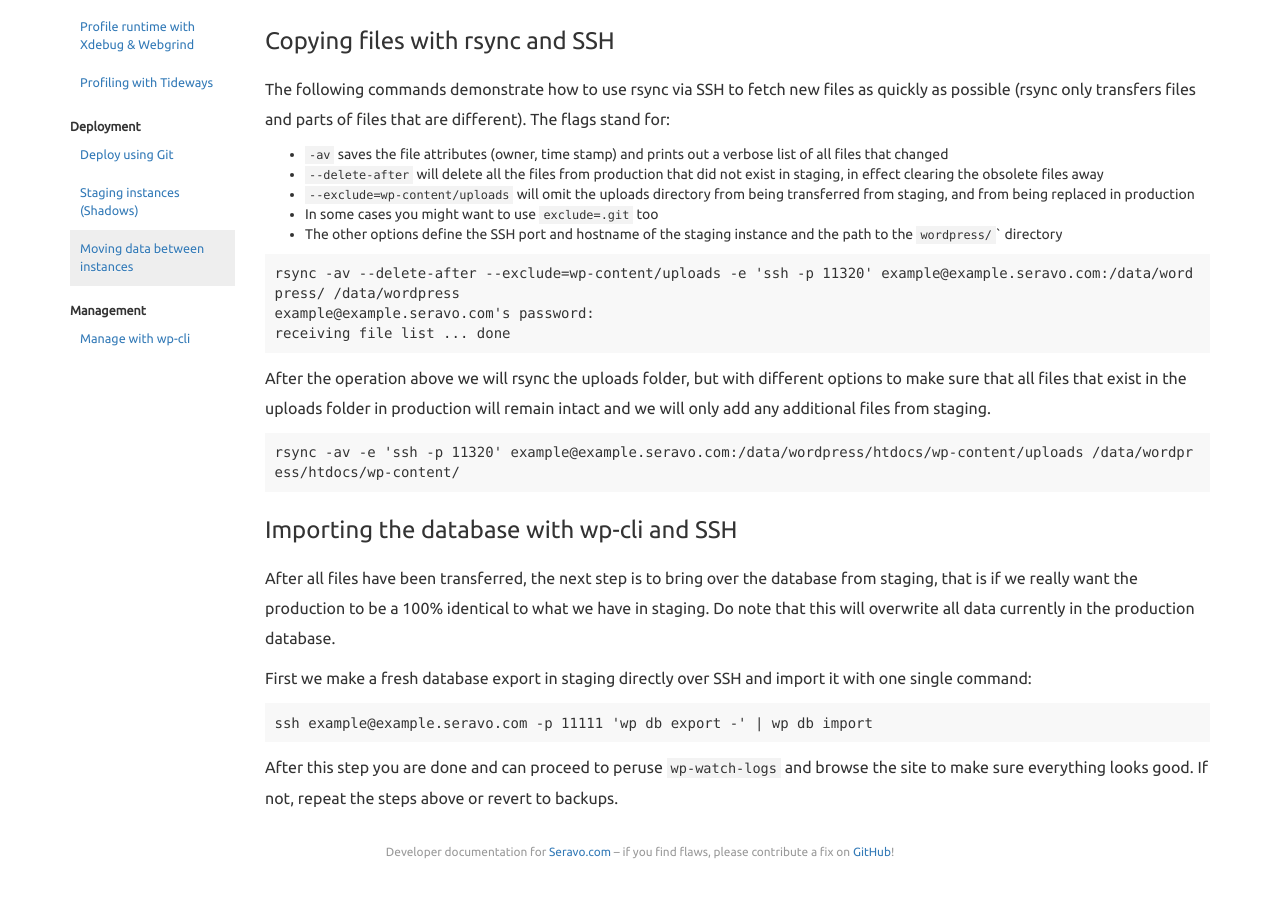
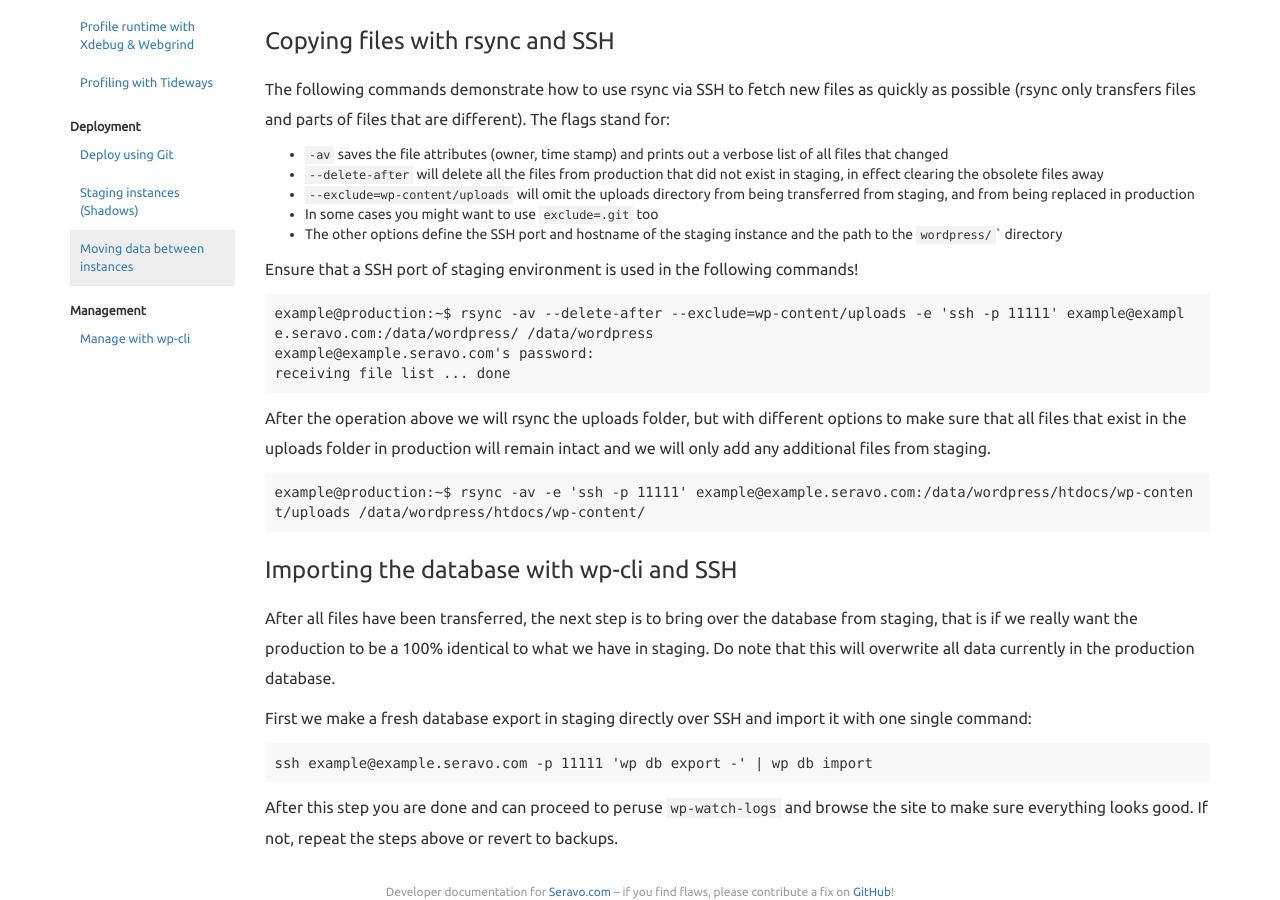
Before and after one commit to Seravo/docs, a Jekyll site: the page built from _posts/2017-03-29-moving-data.md, in a window 1280 px wide and 900 px high, scrolled down 1379 px. Built offline with Jekyll 4.4.1, drawn with Linux system fonts in a browser that asks for light colours; nearby versions of some CDN libraries.

Commit message:
Update migration instructions
These updates have been made due to customers' feedback.

````diff
--- a/_posts/2017-03-29-moving-data.md
+++ b/_posts/2017-03-29-moving-data.md
@@ -49,8 +49,10 @@ The following commands demonstrate how to use rsync via SSH to fetch new files a
 *  In some cases you might want to use `exclude=.git` too
 *  The other options define the SSH port and hostname of the staging instance and the path to the `wordpress/`` directory
 
+Ensure that a SSH port of staging environment is used in the following commands!
+
 ```
-rsync -av --delete-after --exclude=wp-content/uploads -e 'ssh -p 11320' example@example.seravo.com:/data/wordpress/ /data/wordpress
+example@production:~$ rsync -av --delete-after --exclude=wp-content/uploads -e 'ssh -p 11111' example@example.seravo.com:/data/wordpress/ /data/wordpress
 example@example.seravo.com's password:
 receiving file list ... done
 ```
@@ -58,7 +60,7 @@ receiving file list ... done
 After the operation above we will rsync the uploads folder, but with different options to make sure that all files that exist in the uploads folder in production will remain intact and we will only add any additional files from staging.
 
 ```
-rsync -av -e 'ssh -p 11320' example@example.seravo.com:/data/wordpress/htdocs/wp-content/uploads /data/wordpress/htdocs/wp-content/
+example@production:~$ rsync -av -e 'ssh -p 11111' example@example.seravo.com:/data/wordpress/htdocs/wp-content/uploads /data/wordpress/htdocs/wp-content/
 ```
 
 ### Importing the database with wp-cli and SSH
````
